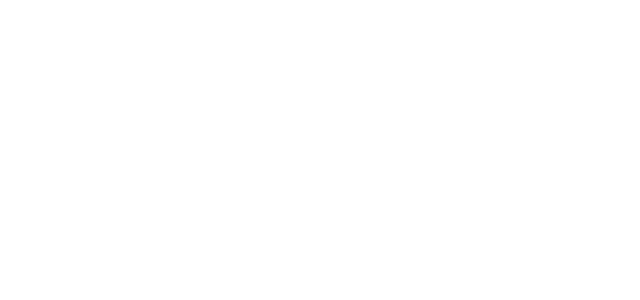
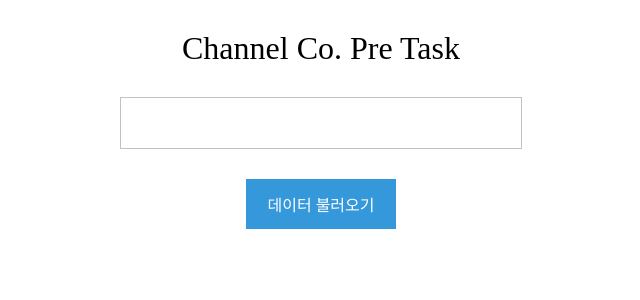
Before and after one commit to peppermint100/channel-pre-task, a React app: page / in a window 1280 px wide. Shown: the top 300 px of the page, without its empty margins (319-959 px from the left). Built offline with nearby package versions, Linux system fonts and the light colour scheme; the HTML template or start-up script is replaced by a standard one.

Commit message:
added some styled main, input, button

```diff
--- a/src/App.tsx
+++ b/src/App.tsx
@@ -1,4 +1,5 @@
 import React from "react";
+import styled from "styled-components";
 import CountryList from "./components/CountryList";
 import SearchBar from "./components/SearchBar";
 import GlobalStyle from "./GlobalStyle";
@@ -8,10 +9,25 @@
     return(
         <div id="app">
             <GlobalStyle />
-            <SearchBar />
-            <CountryList />
+            <Header>Channel Co. Pre Task</Header>
+            <Main>
+                <SearchBar />
+                <CountryList />
+            </Main>
         </div>
     )
 }
 
+const Header = styled.header`
+    text-align: center;
+    font-size: 32px;
+    margin: 30px 0;
+`
+
+const Main = styled.main`
+    display: flex;
+    flex-direction: column;
+    align-items: center;
+`
+
 export default App;
--- a/src/components/CountryList.tsx
+++ b/src/components/CountryList.tsx
@@ -1,15 +1,35 @@
-import React, { useEffect } from 'react'
-import { useSelector } from 'react-redux'
+import React from 'react'
+import { useSelector, useDispatch } from 'react-redux'
+import styled from 'styled-components';
 import { RootReducerType } from '../redux/reducers/RootReducer'
 
 const CountryList = () => {
     const countryData = useSelector((state: RootReducerType) => state.CountryReducer);
 
+    const getData = () => {
+
+    }
+
     return (
-        <div>
-
-        </div>
+        <Container>
+            <CustomButton onClick={getData}>데이터 불러오기</CustomButton>
+        </Container>
     )
 }
 
+const Container = styled.div`
+    margin-top: 30px;
+`
+
+const CustomButton = styled.button`
+    width: 150px;
+    height: 50px;
+    background-color: #3498db;
+    color: #fff;
+    text-align: center;
+    &:hover {
+        opacity: .7;
+    }
+`
+
 export default CountryList
--- a/src/components/SearchBar.tsx
+++ b/src/components/SearchBar.tsx
@@ -1,11 +1,18 @@
 import React from 'react'
+import styled from 'styled-components'
 
 const SearchBar = () => {
     return (
         <div>
-
+            <TextInput />
         </div>
     )
 }
 
+const TextInput = styled.input`
+    border: 1px solid #bdc3c7;
+    width: 400px;
+    height: 50px;
+`
+
 export default SearchBar
```
